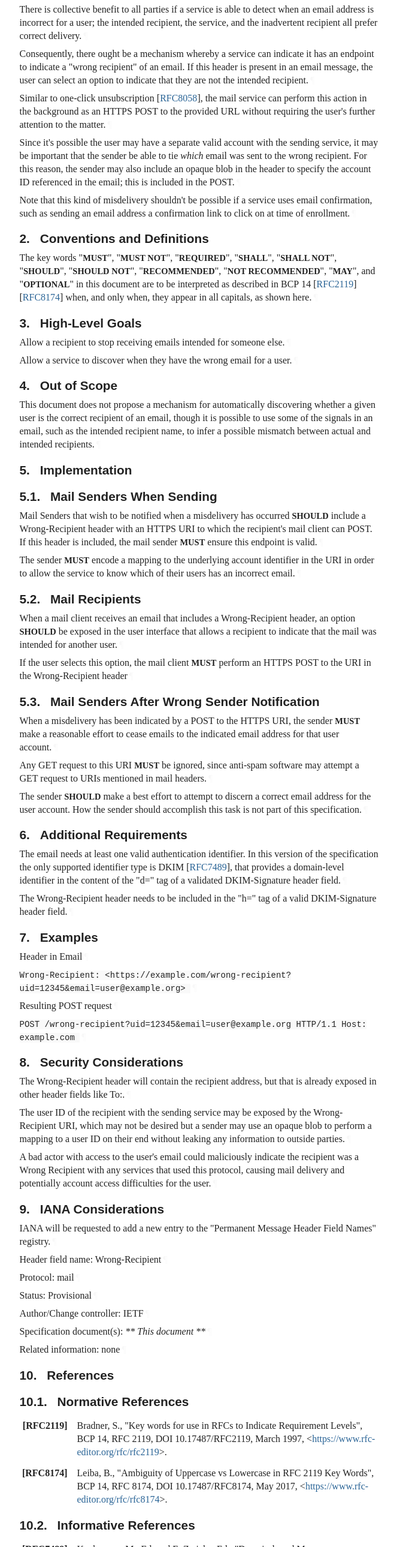
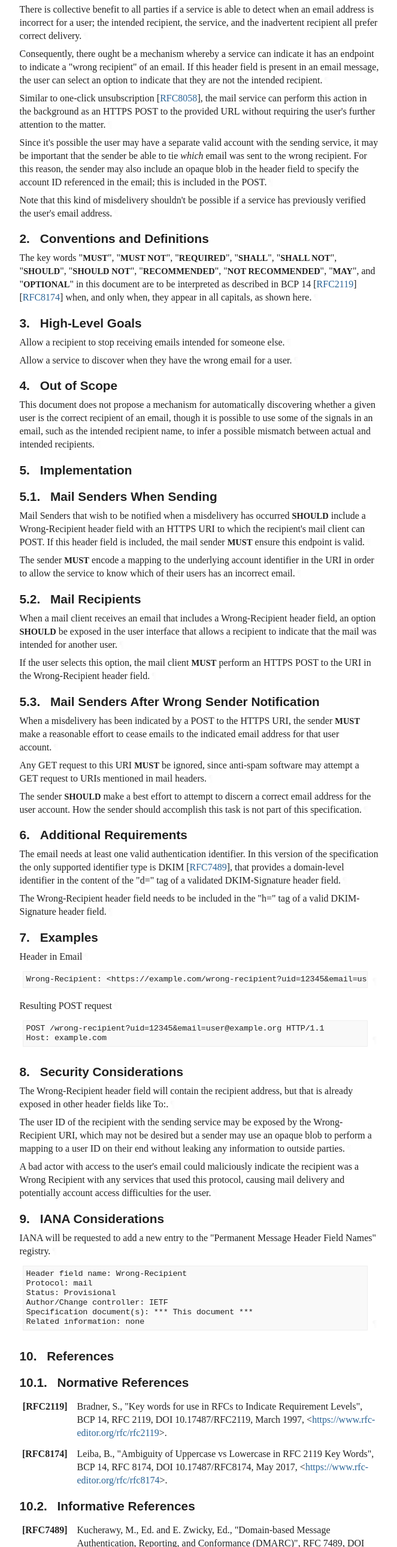
Before and after one commit to dweekly/ietf-wrong-recipient, a plain HTML site: page draft-dweekly-wrong-recipient-01/draft-dweekly-wrong-recipient.html in a window 1280 px wide. Shown: the part 912-3491 px from the top of the page at 60% size, without its empty margins (92-755 px from the left). Drawn offline with Linux system fonts and the light colour scheme; a web font is replaced by a local one.

Commit message:
Script updating gh-pages from bff0237. [ci skip]

```diff
--- a/draft-dweekly-wrong-recipient-01/draft-dweekly-wrong-recipient.html
+++ b/draft-dweekly-wrong-recipient-01/draft-dweekly-wrong-recipient.html
@@ -1200,7 +1200,7 @@ when an email address is incorrect for a user; the intended recipient,
 the service, and the inadvertent recipient all prefer correct delivery.<a href="#section-1-2" class="pilcrow">¶</a></p>
 <p id="section-1-3">Consequently, there ought be a mechanism whereby a service can indicate
 it has an endpoint to indicate a "wrong recipient" of an email. If this
-header is present in an email message, the user can select an option to
+header field is present in an email message, the user can select an option to
 indicate that they are not the intended recipient.<a href="#section-1-3" class="pilcrow">¶</a></p>
 <p id="section-1-4">Similar to one-click unsubscription <span>[<a href="#RFC8058" class="cite xref">RFC8058</a>]</span>, the mail service can
 perform this action in the background as an HTTPS POST to the provided
@@ -1208,11 +1208,10 @@ URL without requiring the user's further attention to the matter.<a href="#secti
 <p id="section-1-5">Since it's possible the user may have a separate valid account with the
 sending service, it may be important that the sender be able to tie
 <em>which</em> email was sent to the wrong recipient. For this reason, the
-sender may also include an opaque blob in the header to specify the
+sender may also include an opaque blob in the header field to specify the
 account ID referenced in the email; this is included in the POST.<a href="#section-1-5" class="pilcrow">¶</a></p>
 <p id="section-1-6">Note that this kind of misdelivery shouldn't be possible if a service
-uses email confirmation, such as sending an email address a confirmation
-link to click on at time of enrollment.<a href="#section-1-6" class="pilcrow">¶</a></p>
+has previously verified the user's email address.<a href="#section-1-6" class="pilcrow">¶</a></p>
 </section>
 </div>
 <div id="conventions-and-definitions">
@@ -1258,8 +1257,8 @@ recipients.<a href="#section-4-1" class="pilcrow">¶</a></p>
 <a href="#section-5.1" class="section-number selfRef">5.1. </a><a href="#name-mail-senders-when-sending" class="section-name selfRef">Mail Senders When Sending</a>
         </h3>
 <p id="section-5.1-1">Mail Senders that wish to be notified when a misdelivery has occurred
-<span class="bcp14">SHOULD</span> include a Wrong-Recipient header with an HTTPS URI to which the
-recipient's mail client can POST. If this header is included, the mail
+<span class="bcp14">SHOULD</span> include a Wrong-Recipient header field with an HTTPS URI to which the
+recipient's mail client can POST. If this header field is included, the mail
 sender <span class="bcp14">MUST</span> ensure this endpoint is valid.<a href="#section-5.1-1" class="pilcrow">¶</a></p>
 <p id="section-5.1-2">The sender <span class="bcp14">MUST</span> encode a mapping to the underlying account identifier
 in the URI in order to allow the service to know which of their users
@@ -1272,10 +1271,10 @@ has an incorrect email.<a href="#section-5.1-2" class="pilcrow">¶</a></p>
 <a href="#section-5.2" class="section-number selfRef">5.2. </a><a href="#name-mail-recipients" class="section-name selfRef">Mail Recipients</a>
         </h3>
 <p id="section-5.2-1">When a mail client receives an email that includes a Wrong-Recipient
-header, an option <span class="bcp14">SHOULD</span> be exposed in the user interface that allows
+header field, an option <span class="bcp14">SHOULD</span> be exposed in the user interface that allows
 a recipient to indicate that the mail was intended for another user.<a href="#section-5.2-1" class="pilcrow">¶</a></p>
 <p id="section-5.2-2">If the user selects this option, the mail client <span class="bcp14">MUST</span> perform an
-HTTPS POST to the URI in the Wrong-Recipient header<a href="#section-5.2-2" class="pilcrow">¶</a></p>
+HTTPS POST to the URI in the Wrong-Recipient header field.<a href="#section-5.2-2" class="pilcrow">¶</a></p>
 </section>
 </div>
 <div id="mail-senders-after-wrong-sender-notification">
@@ -1304,7 +1303,7 @@ this task is not part of this specification.<a href="#section-5.3-3" class="pilc
 this version of the specification the only supported identifier type
 is DKIM <span>[<a href="#RFC7489" class="cite xref">RFC7489</a>]</span>, that provides a domain-level identifier in the
 content of the "d=" tag of a validated DKIM-Signature header field.<a href="#section-6-1" class="pilcrow">¶</a></p>
-<p id="section-6-2">The Wrong-Recipient header needs to be included in the "h=" tag of a
+<p id="section-6-2">The Wrong-Recipient header field needs to be included in the "h=" tag of a
 valid DKIM-Signature header field.<a href="#section-6-2" class="pilcrow">¶</a></p>
 </section>
 </div>
@@ -1314,14 +1313,18 @@ valid DKIM-Signature header field.<a href="#section-6-2" class="pilcrow">¶</a><
 <a href="#section-7" class="section-number selfRef">7. </a><a href="#name-examples" class="section-name selfRef">Examples</a>
       </h2>
 <p id="section-7-1">Header in Email<a href="#section-7-1" class="pilcrow">¶</a></p>
-<p id="section-7-2"><code>
+<div class="alignLeft art-text artwork" id="section-7-2">
+<pre>
 Wrong-Recipient: &lt;https://example.com/wrong-recipient?uid=12345&amp;email=user@example.org&gt;
-</code><a href="#section-7-2" class="pilcrow">¶</a></p>
+</pre><a href="#section-7-2" class="pilcrow">¶</a>
+</div>
 <p id="section-7-3">Resulting POST request<a href="#section-7-3" class="pilcrow">¶</a></p>
-<p id="section-7-4"><code>
+<div class="alignLeft art-text artwork" id="section-7-4">
+<pre>
 POST /wrong-recipient?uid=12345&amp;email=user@example.org HTTP/1.1
 Host: example.com
-</code><a href="#section-7-4" class="pilcrow">¶</a></p>
+</pre><a href="#section-7-4" class="pilcrow">¶</a>
+</div>
 </section>
 </div>
 <div id="security-considerations">
@@ -1329,7 +1332,7 @@ Host: example.com
       <h2 id="name-security-considerations">
 <a href="#section-8" class="section-number selfRef">8. </a><a href="#name-security-considerations" class="section-name selfRef">Security Considerations</a>
       </h2>
-<p id="section-8-1">The Wrong-Recipient header will contain the recipient address, but
+<p id="section-8-1">The Wrong-Recipient header field will contain the recipient address, but
 that is already exposed in other header fields like To:.<a href="#section-8-1" class="pilcrow">¶</a></p>
 <p id="section-8-2">The user ID of the recipient with the sending service may be exposed
 by the Wrong-Recipient URI, which may not be desired but a sender
@@ -1348,12 +1351,16 @@ access difficulties for the user.<a href="#section-8-3" class="pilcrow">¶</a></
       </h2>
 <p id="section-9-1">IANA will be requested to add a new entry to the "Permanent Message Header Field
 Names" registry.<a href="#section-9-1" class="pilcrow">¶</a></p>
-<p id="section-9-2">Header field name: Wrong-Recipient<a href="#section-9-2" class="pilcrow">¶</a></p>
-<p id="section-9-3">Protocol: mail<a href="#section-9-3" class="pilcrow">¶</a></p>
-<p id="section-9-4">Status: Provisional<a href="#section-9-4" class="pilcrow">¶</a></p>
-<p id="section-9-5">Author/Change controller: IETF<a href="#section-9-5" class="pilcrow">¶</a></p>
-<p id="section-9-6">Specification document(s): <em>** This document **</em><a href="#section-9-6" class="pilcrow">¶</a></p>
-<p id="section-9-7">Related information: none<a href="#section-9-7" class="pilcrow">¶</a></p>
+<div class="alignLeft art-text artwork" id="section-9-2">
+<pre>
+Header field name: Wrong-Recipient
+Protocol: mail
+Status: Provisional
+Author/Change controller: IETF
+Specification document(s): *** This document ***
+Related information: none
+</pre><a href="#section-9-2" class="pilcrow">¶</a>
+</div>
 </section>
 </div>
 <section id="section-10">
@@ -1400,7 +1407,9 @@ Names" registry.<a href="#section-9-1" class="pilcrow">¶</a></p>
       <h2 id="name-acknowledgments">
 <a href="#name-acknowledgments" class="section-name selfRef">Acknowledgments</a>
       </h2>
-<p id="appendix-A-1">Many thanks to John Levine for his review of the first draft and actionable feedback.<a href="#appendix-A-1" class="pilcrow">¶</a></p>
+<p id="appendix-A-1">Many thanks to John Levine, Oliver Deighton, and Murray Kucherawy for their
+kind and actionable feedback on the language and proposal. Thanks to
+Eliot Lear for helping guide the draft to the right hands for review.<a href="#appendix-A-1" class="pilcrow">¶</a></p>
 </section>
 </div>
 <div id="authors-addresses">
```
Also changed, not shown: index.html (+1 -1 lines), draft-dweekly-wrong-recipient-01/draft-dweekly-wrong-recipient.txt.
